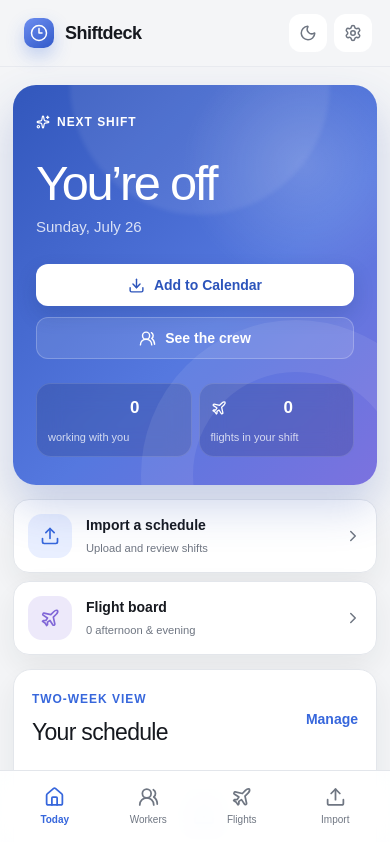
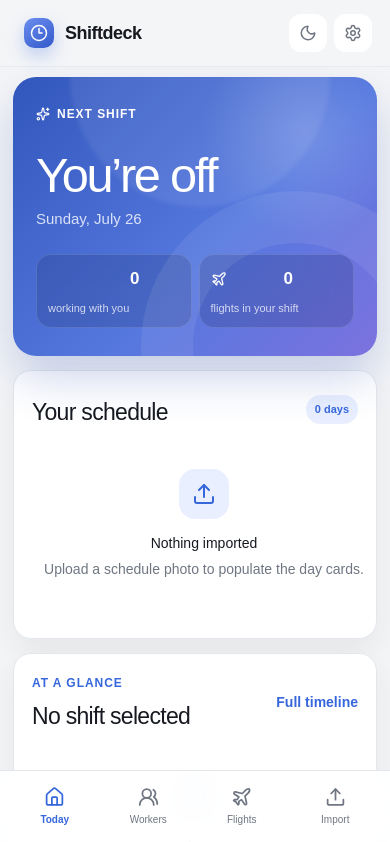
Before and after one commit to Frenchbear1/shiftdeck, a Next.js app: page / in a window 390 px wide. Shown: the top 842 px of the page. Built offline with nearby package versions, Linux system fonts and the light colour scheme.

Commit message:
Enable feed updates from Pages and simplify Today

```diff
--- a/app/api/calendar-feed/route.ts
+++ b/app/api/calendar-feed/route.ts
@@ -1,4 +1,31 @@
 import { env } from "cloudflare:workers";
+
+const ALLOWED_ORIGINS = new Set([
+  "https://frenchbear1.github.io",
+  "https://shiftdeck-schedule.frenchbear.chatgpt.site",
+]);
+
+function corsHeaders(request: Request) {
+  const origin = request.headers.get("Origin") ?? "";
+  const headers = new Headers({
+    "Access-Control-Allow-Methods": "POST, OPTIONS",
+    "Access-Control-Allow-Headers": "Content-Type",
+    "Access-Control-Allow-Credentials": "true",
+    "Vary": "Origin",
+  });
+
+  if (ALLOWED_ORIGINS.has(origin) || /^http:\/\/localhost:\d+$/.test(origin)) {
+    headers.set("Access-Control-Allow-Origin", origin);
+  }
+
+  return headers;
+}
+
+function jsonResponse(request: Request, body: unknown, init: ResponseInit = {}) {
+  const headers = new Headers(init.headers);
+  corsHeaders(request).forEach((value, key) => headers.set(key, value));
+  return Response.json(body, { ...init, headers });
+}
 
 function getDatabase() {
   if (!env.DB) {
@@ -30,6 +57,13 @@ function calendarUrls(request: Request, token: string) {
   };
 }
 
+export function OPTIONS(request: Request) {
+  return new Response(null, {
+    status: 204,
+    headers: corsHeaders(request),
+  });
+}
+
 export async function POST(request: Request) {
   try {
     const payload = (await request.json()) as {
@@ -40,7 +74,7 @@ export async function POST(request: Request) {
     const ics = payload.ics?.trim() ?? "";
 
     if (!ics.startsWith("BEGIN:VCALENDAR") || !ics.includes("END:VCALENDAR")) {
-      return Response.json({ error: "Valid calendar data is required." }, { status: 400 });
+      return jsonResponse(request, { error: "Valid calendar data is required." }, { status: 400 });
     }
 
     const token = normalizeToken(payload.token);
@@ -60,7 +94,7 @@ export async function POST(request: Request) {
       .bind(token, calendarName, ics, updatedAt, updatedAt)
       .run();
 
-    return Response.json({
+    return jsonResponse(request, {
       token,
       calendarName,
       updatedAt,
@@ -68,6 +102,6 @@ export async function POST(request: Request) {
     });
   } catch (error) {
     const message = error instanceof Error ? error.message : "Could not save feed.";
-    return Response.json({ error: message }, { status: 500 });
+    return jsonResponse(request, { error: message }, { status: 500 });
   }
 }
--- a/app/globals.css
+++ b/app/globals.css
@@ -501,10 +501,11 @@ main {
 }
 
 .page-title {
-  margin: 2px 2px 5px;
+  margin: 0 2px -4px;
 }
 
 .page-title h1 {
+  margin: 0;
   font-size: 42px;
   letter-spacing: -1.8px;
 }
@@ -1826,7 +1827,7 @@ main {
   .content-wrap {
     width: auto;
     max-width: 100%;
-    padding: 18px 13px 96px;
+    padding: 10px 13px 96px;
   }
 
   .page-stack {
@@ -1897,8 +1898,8 @@ main {
 
   .page-title {
     display: grid;
-    gap: 16px;
-    padding: 7px 4px 3px;
+    gap: 10px;
+    padding: 0 4px 1px;
   }
 
   .page-title h1 {
--- a/app/page.tsx
+++ b/app/page.tsx
@@ -6,9 +6,7 @@ import {
   Check,
   ChevronDown,
   ChevronLeft,
-  ChevronRight,
   Clock3,
-  Download,
   FileImage,
   Home,
   Info,
@@ -69,6 +67,8 @@ const DEFAULT_PREFS: Preferences = {
   location: "St. Pete–Clearwater International Airport",
   notes: "Imported from Shiftdeck",
 };
+
+const HOSTED_FEED_ORIGIN = "https://shiftdeck-schedule.frenchbear.chatgpt.site";
 
 const toMinutes = (time: string) => {
   if (!time) return 0;
@@ -635,10 +635,6 @@ export default function HomePage() {
   };
 
   const syncCalendarFeed = async () => {
-    if (staticPagesHost) {
-      setToast("Subscribed calendar feeds need the backend version");
-      return;
-    }
     if (!selectedEvents.length) {
       setToast("Choose at least one shift first");
       return;
@@ -646,8 +642,12 @@ export default function HomePage() {
 
     setFeedSaving(true);
     try {
-      const response = await fetch("/api/calendar-feed", {
+      const feedEndpoint = staticPagesHost
+        ? `${HOSTED_FEED_ORIGIN}/api/calendar-feed`
+        : "/api/calendar-feed";
+      const response = await fetch(feedEndpoint, {
         method: "POST",
+        credentials: staticPagesHost ? "include" : "same-origin",
         headers: { "Content-Type": "application/json" },
         body: JSON.stringify({
           token: calendarFeed?.token,
@@ -861,16 +861,6 @@ export default function HomePage() {
           {formatDate(selectedDate, "long")}
           {myShift?.note ? ` · ${myShift.note}` : ""}
         </p>
-        <div className="hero-actions">
-          <button className="button white" onClick={() => void exportCalendar()}>
-            <Download size={17} />
-            Add to Calendar
-          </button>
-          <button className="button ghost-light" onClick={() => setTab("workers")}>
-            <UsersRound size={17} />
-            See the crew
-          </button>
-        </div>
         <div className="hero-facts">
           <div>
             <span className="avatar-stack">
@@ -889,34 +879,14 @@ export default function HomePage() {
         </div>
       </section>
 
-      <section className="quick-row">
-        <button className="quick-card" onClick={() => setTab("import")}>
-          <span className="quick-icon blue"><Upload size={20} /></span>
-          <span>
-            <b>Import a schedule</b>
-            <small>Upload and review shifts</small>
-          </span>
-          <ChevronRight size={18} />
-        </button>
-        <button className="quick-card" onClick={() => setTab("flights")}>
-          <span className="quick-icon lilac"><Plane size={20} /></span>
-          <span>
-            <b>Flight board</b>
-            <small>{dayFlights.length} afternoon & evening</small>
-          </span>
-          <ChevronRight size={18} />
-        </button>
-      </section>
-
       <section className="panel week-panel">
         <div className="section-heading">
           <div>
-            <span className="eyebrow neutral">Two-week view</span>
             <h2>Your schedule</h2>
           </div>
-          <button className="text-button" onClick={() => setTab("import")}>
-            Manage
-          </button>
+          <span className="count-badge">
+            {scheduleDates.length} day{scheduleDates.length === 1 ? "" : "s"}
+          </span>
         </div>
         {hasSchedule ? (
           renderDateRail(false, true)
@@ -1363,19 +1333,19 @@ export default function HomePage() {
           <div>
             <b>Subscribed calendar</b>
             <small>
-              {staticPagesHost
-                ? "GitHub Pages cannot update subscription feeds"
-                : calendarFeed
+              {calendarFeed
                 ? `Last updated ${formatDate(calendarFeed.updatedAt.slice(0, 10))}`
-                : "Create once, then update after schedule edits"}
+                : staticPagesHost
+                  ? "Creates a live feed through the hosted Shiftdeck app"
+                  : "Create once, then update after schedule edits"}
             </small>
           </div>
           <div>
-            <button className="button soft" onClick={() => void syncCalendarFeed()} disabled={feedSaving || staticPagesHost}>
+            <button className="button soft" onClick={() => void syncCalendarFeed()} disabled={feedSaving}>
               <CalendarDays />
-              {staticPagesHost ? "Needs backend" : feedSaving ? "Saving..." : calendarFeed ? "Update feed" : "Create feed"}
+              {feedSaving ? "Saving..." : calendarFeed ? "Update feed" : "Create feed"}
             </button>
-            {calendarFeed && !staticPagesHost && (
+            {calendarFeed && (
               <a className="button soft" href={calendarFeed.webcalUrl}>
                 Subscribe
               </a>
```
